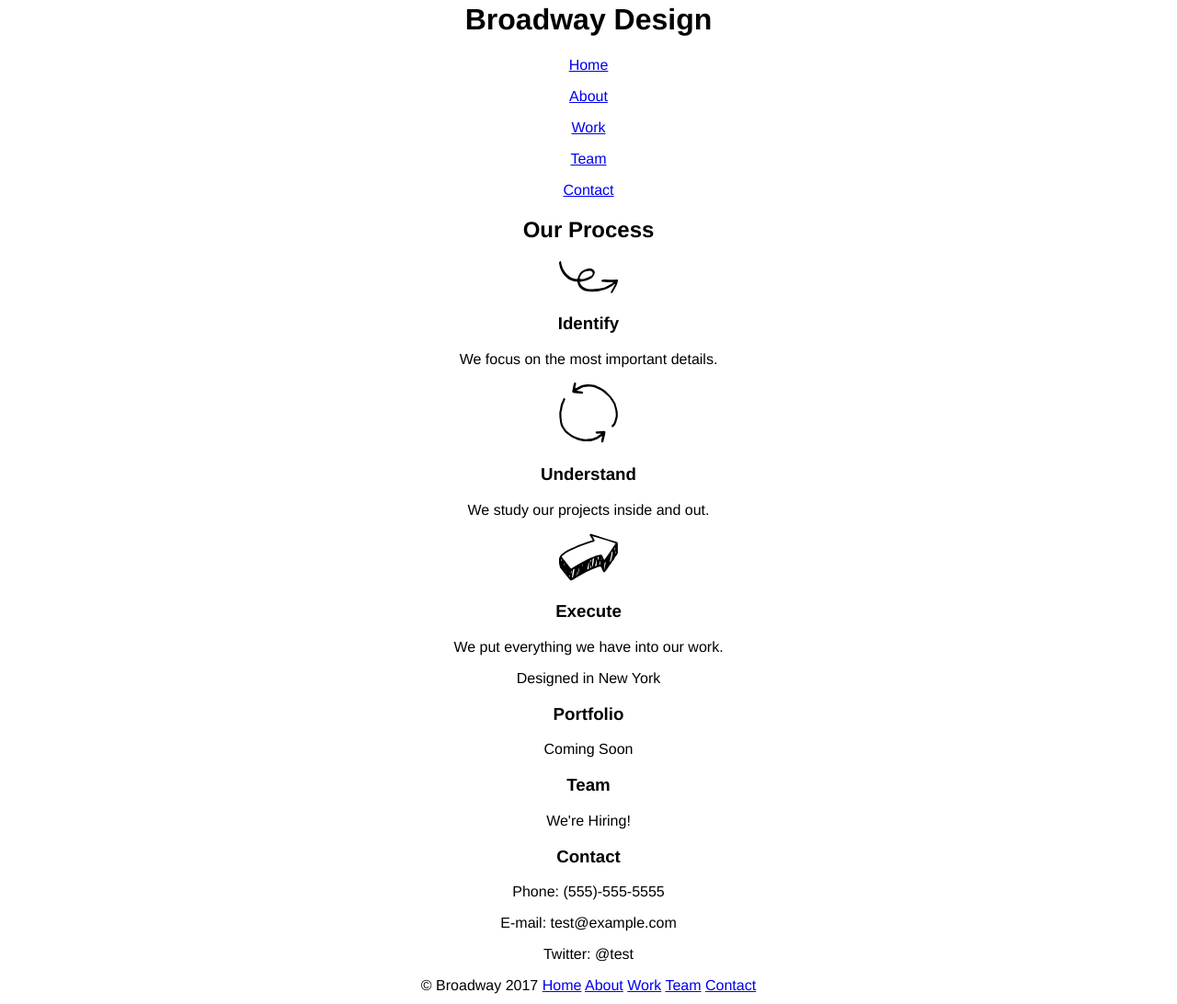
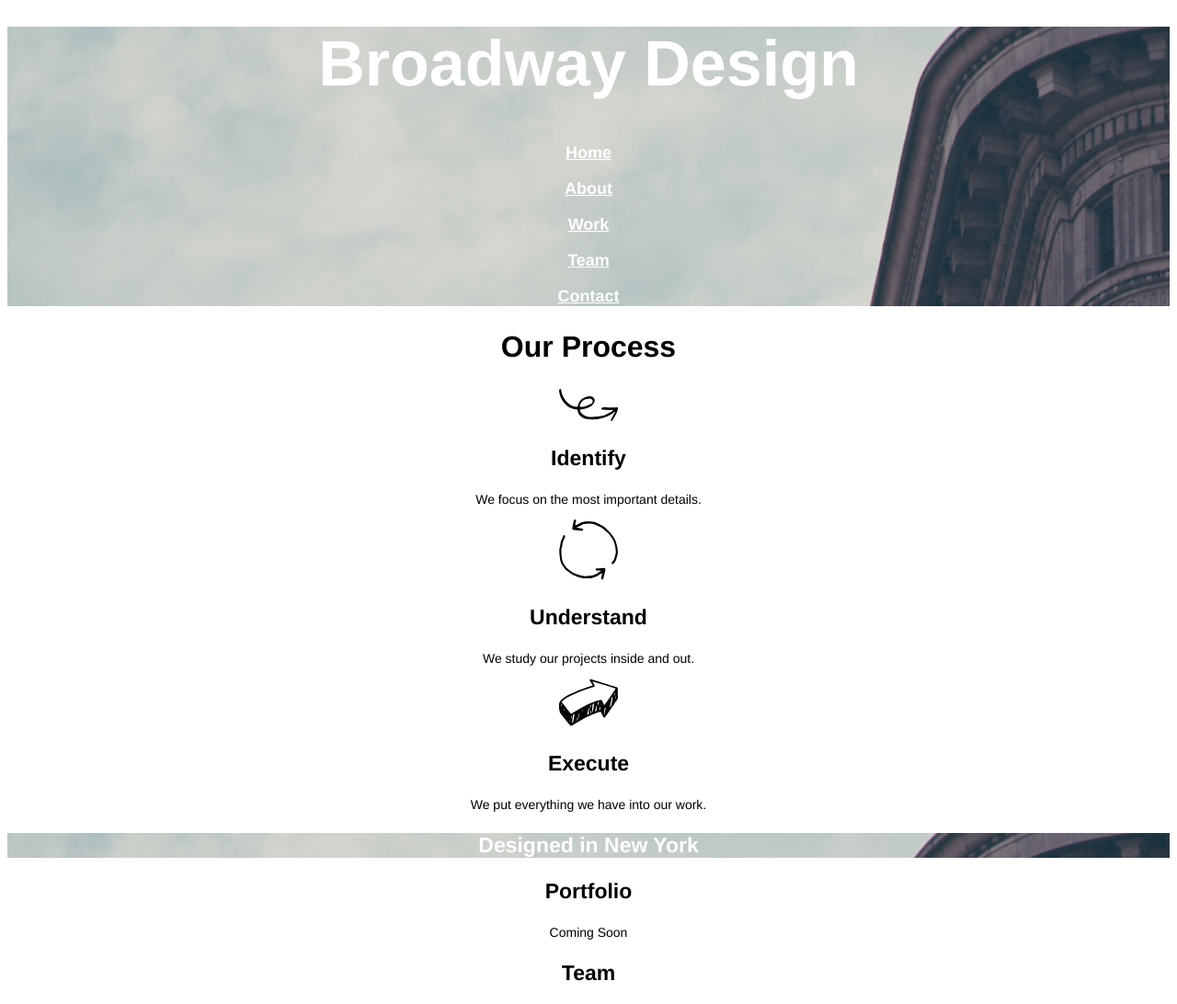
Before and after one commit to GianZ73/broadway, a plain HTML site: page index.html in a window 1280 px wide. Shown: the part 18-1110 px from the top of the page at 92% size. Drawn offline with Linux system fonts and the light colour scheme.

Commit message:
Added .style.css

```diff
--- a/resources/css/style.css
+++ b/resources/css/style.css
@@ -2,3 +2,61 @@ body {
     font-family: Helvetica;
     text-align: center;
 }
+
+
+h1,
+h2,
+h3,
+#NYC {
+    font-weight: bold;
+}
+
+h1 {
+    font-size: 70px;
+}
+
+.title {
+    background-image: url(../images/the-flatiron-building.png);
+    background-size: cover;
+}
+
+h2 {
+    font-size: 32px;
+}
+
+h3 {
+    font-size: 23px;
+}
+
+#NYC {
+    font-size: 23px;
+    background-image: url(../images/the-flatiron-building.png)
+}
+
+.links p {
+    font-size: 18px;
+}
+
+#footer {
+    text-align: left;
+    background-color: dimgray;
+}
+
+#copyright {
+    font-size: 11px;
+}
+
+p {
+    font-size: 14px;
+}
+
+a,
+.title,
+#NYC,
+#footer {
+    color: white;
+}
+
+a {
+    font-weight: bold;
+}
```
